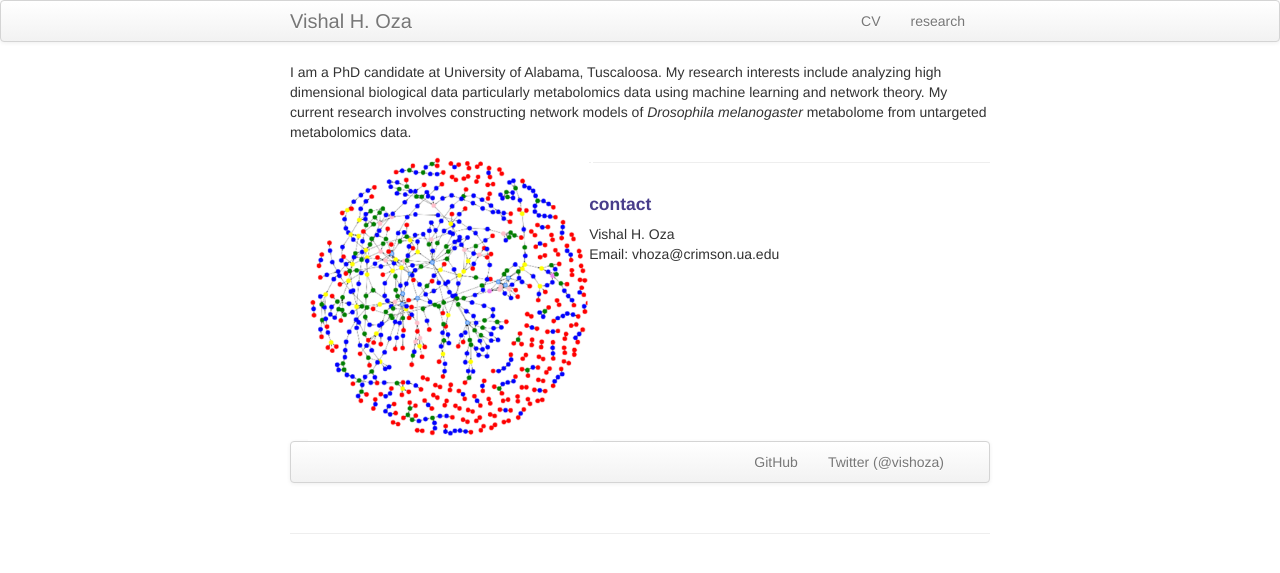
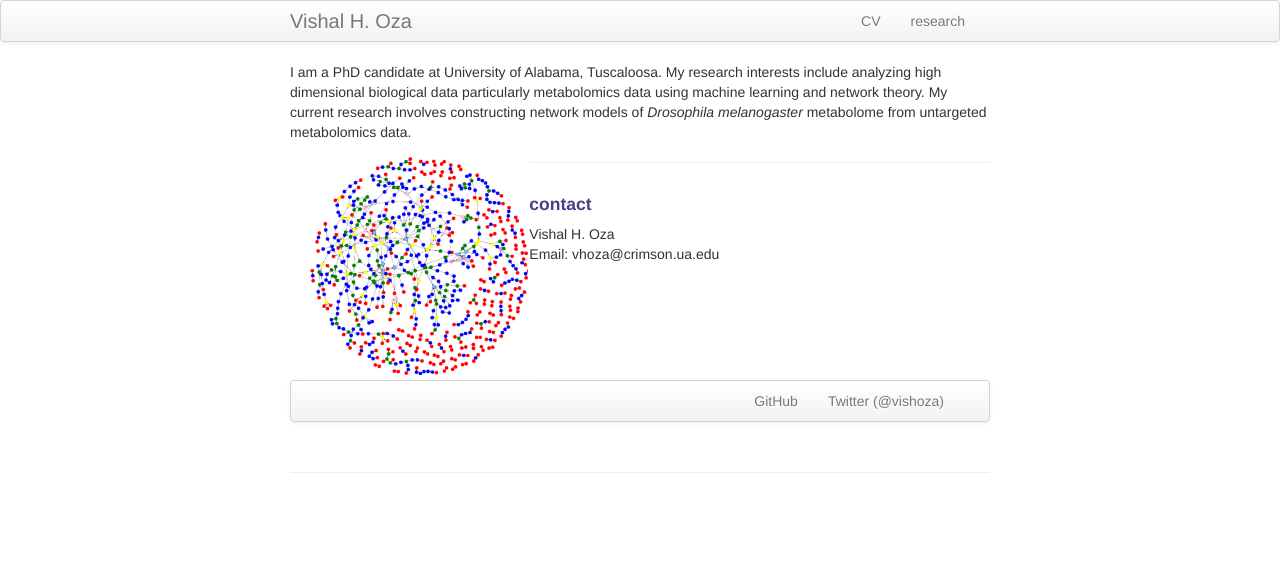
Before and after one commit to vishaloza/vishaloza.github.io, a Jekyll site: the page built from index.md, in a window 1280 px wide. Shown: the top 573 px of the page. Built offline with Jekyll 4.4.1, drawn with Linux system fonts in a browser that asks for light colours.

Commit message:
Update index.md

```diff
--- a/index.md
+++ b/index.md
@@ -7,7 +7,7 @@ keywords: vishal oza, metabolomics, metabolic networks, high dimensional data an
 
 I am a PhD candidate at University of Alabama, Tuscaloosa. My research interests include analyzing high dimensional biological data particularly metabolomics data using machine learning and network theory. My current research involves constructing network models of *Drosophila melanogaster* metabolome from untargeted metabolomics data.
 
-<div class="span5">
+<div class="span4">
         <a href="../assets/fly_kegg.png">
             <img src="../assets/fly_kegg.png"
                   title="Fly Metabolome" alt="Fly Metabolome"/></a>
```
